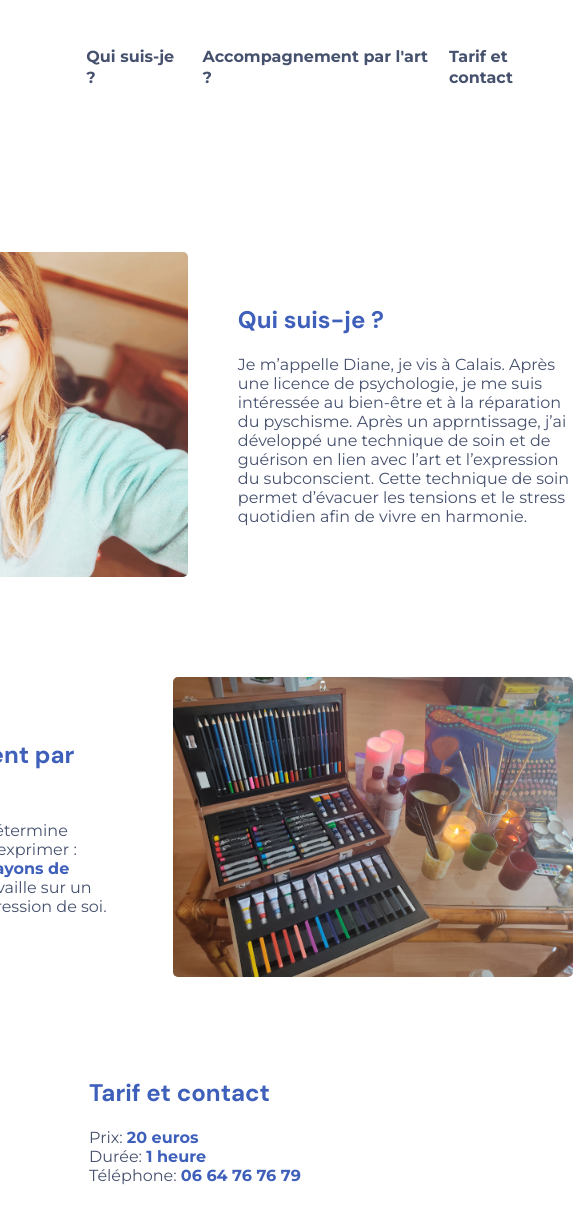
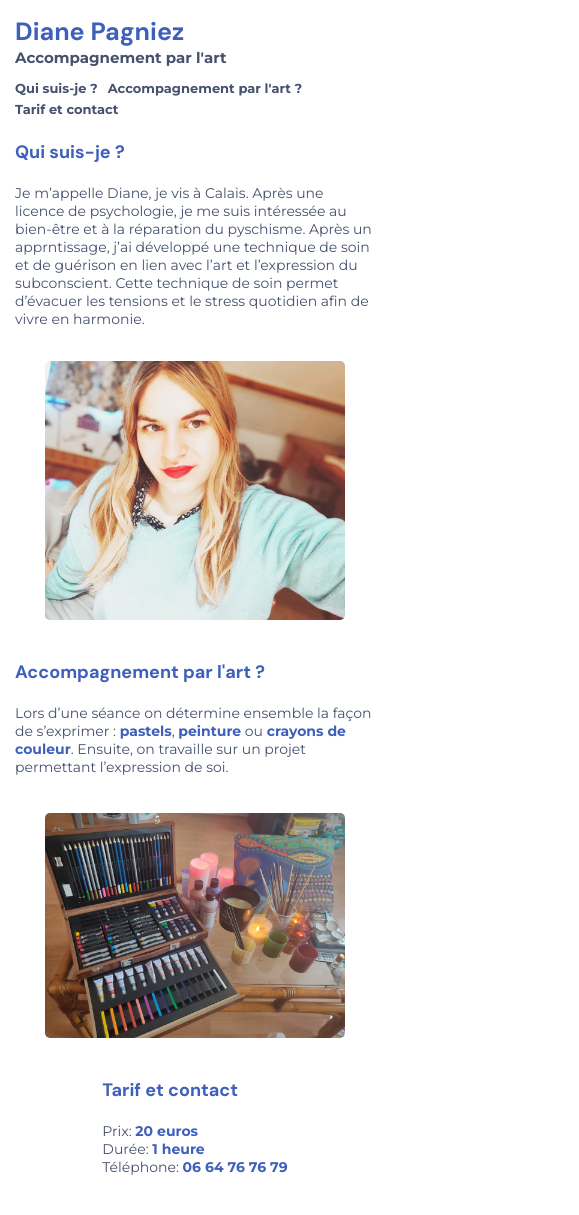
Before and after one commit to dpagniez/accompagnementparlart, a plain HTML site: page index.html in a window 390 px wide. Shown: the whole page, 579 px wide, since content can reach past the window. After the commit the page ends 1191 px from the top, so only its background shows below. Drawn offline with Linux system fonts and the light colour scheme.

```diff
--- a/css/style.css
+++ b/css/style.css
@@ -12,13 +12,11 @@
 body {
   display: flex;
   justify-content: center;
-
 }
 #page-container {
   margin: 30px 200px;
   max-width: 1440px;
 }
-
 
 h1,
 h2,
@@ -43,7 +41,6 @@
 }
 header li {
   margin: 0 10px;
-
 }
 header a {
   font-weight: 700;
@@ -73,7 +70,7 @@
 }
 .presentation-text h2 {
   margin-bottom: 20px;
-color:var(--hover-color)
+  color: var(--hover-color);
 }
 .presentation-pic {
   height: 325px;
@@ -107,22 +104,87 @@
   color: var(--hover-color);
 }
 
-.slider {
-  height: 300px;
-  position: relative;
-  overflow: hidden;
+@media (max-width: 1400px) {
+  #page-container {
+    margin: 30px 80px;
+  }
 }
 
-.slider ul {
-  position: relative;
-  height: 100%;
-  width: 10000%;
-  padding: 0;
-  margin: 0;
-  transition: all 750ms ease;
+@media (max-width: 992px) {
+  header {
+    flex-direction: column;
+  }
+  header ul {
+    margin-left: 0;
+    margin-top: 10px;
+    flex-wrap: wrap;
+  }
+  header li {
+    margin: 0 10px 0 0;
+  }
+  #presentation {
+    flex-direction: column-reverse;
   }
 
-.slider li {
-  position: relative;
-  height: 100%;
+  .presentation-text {
+    margin-left: 0;
+    width: 100%;
   }
+
+  .presentation-pic {
+    margin-top: 80px;
+  }
+  #concept {
+    flex-direction: column;
+  }
+  .concept-text {
+    width: 100%;
+    margin-right: 0;
+    margin-bottom: 80px;
+  }
+}
+
+@media (max-width: 556px) {
+  #page-container {
+    margin: 15px;
+  }
+  header {
+    margin-bottom: 21px;
+  }
+  header h1 {
+    font-size: 25px;
+  }
+  header p {
+    font-size: 15px;
+  }
+
+  header a {
+    font-size: 13px;
+  }
+
+  h2 {
+    font-size: 18px;
+  }
+
+  section p {
+    font-size: 14px;
+  }
+  .presentation-pic {
+    margin-top: 33px;
+    max-width: 300px;
+    height: auto;
+  }
+  #concept {
+    margin-top: 40px;
+  }
+  #contact {
+    margin-top: 40px;
+  }
+  .concept-pic {
+    max-width: 300px;
+    height: auto;
+  }
+  .concept-text {
+    margin-bottom: 37px;
+  }
+}
--- a/index.html
+++ b/index.html
@@ -58,12 +58,7 @@
                   sur un projet permettant l’expression de soi.
                 </p>
             </div>
-            <div class="slider">
-              <ul class="slider-content">
-               <li><img class="concept-pic" src="images/concept1.jpg" alt="Présentation de l'accompagnement par l'art"></li>
-               <li><img src="images/concept2.jpg" alt=""></li>
-              </ul>
-            </div>
+            <img class="concept-pic" src="images/concept1.jpg" alt="Présentation de l'accompagnement par l'art">
         </section>
         <section id="contact">
           <div class="contact-text">
@@ -76,5 +71,9 @@
         </section>
       </main>
     </div>
+
+
+
+    <script src="./js/index.js"></script>
   </body>
 </html>
```
Also changed, not shown: js/index.js (added). Lines whose indentation alone changed are shown as unchanged.
